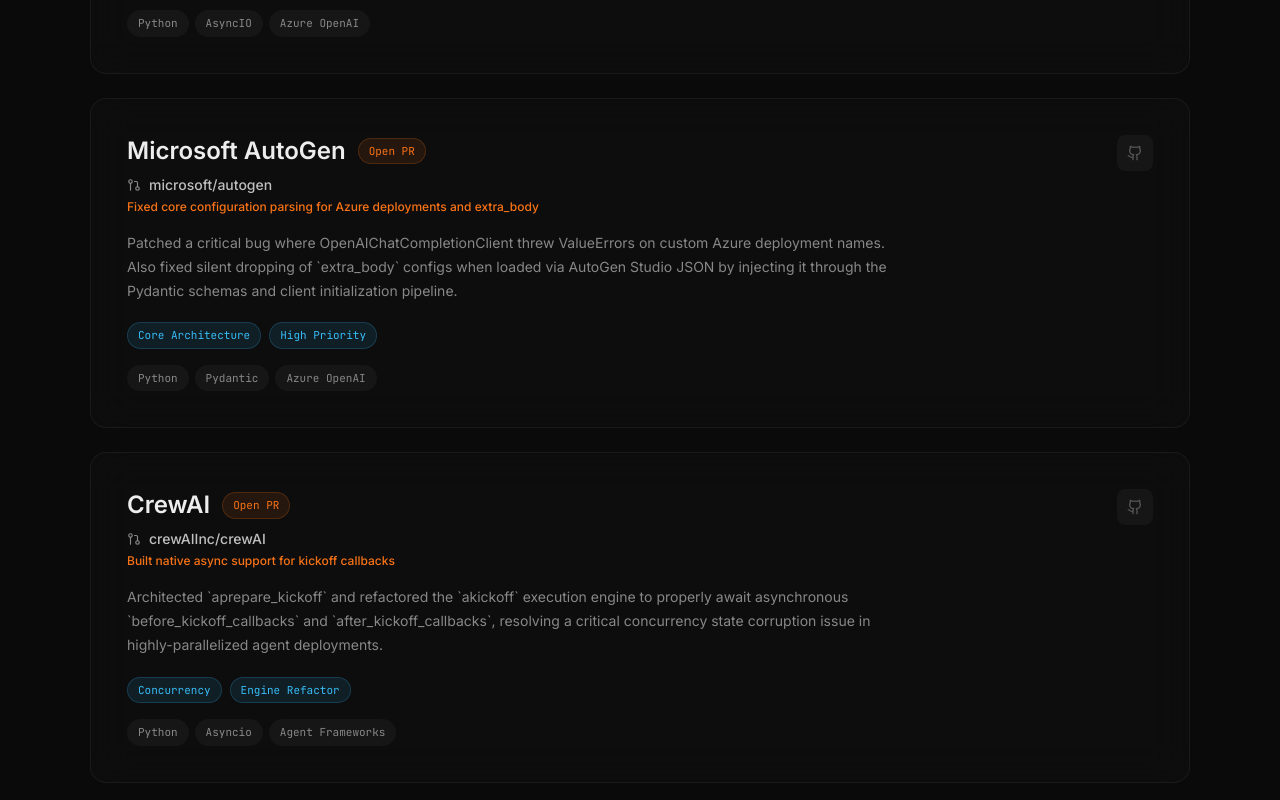
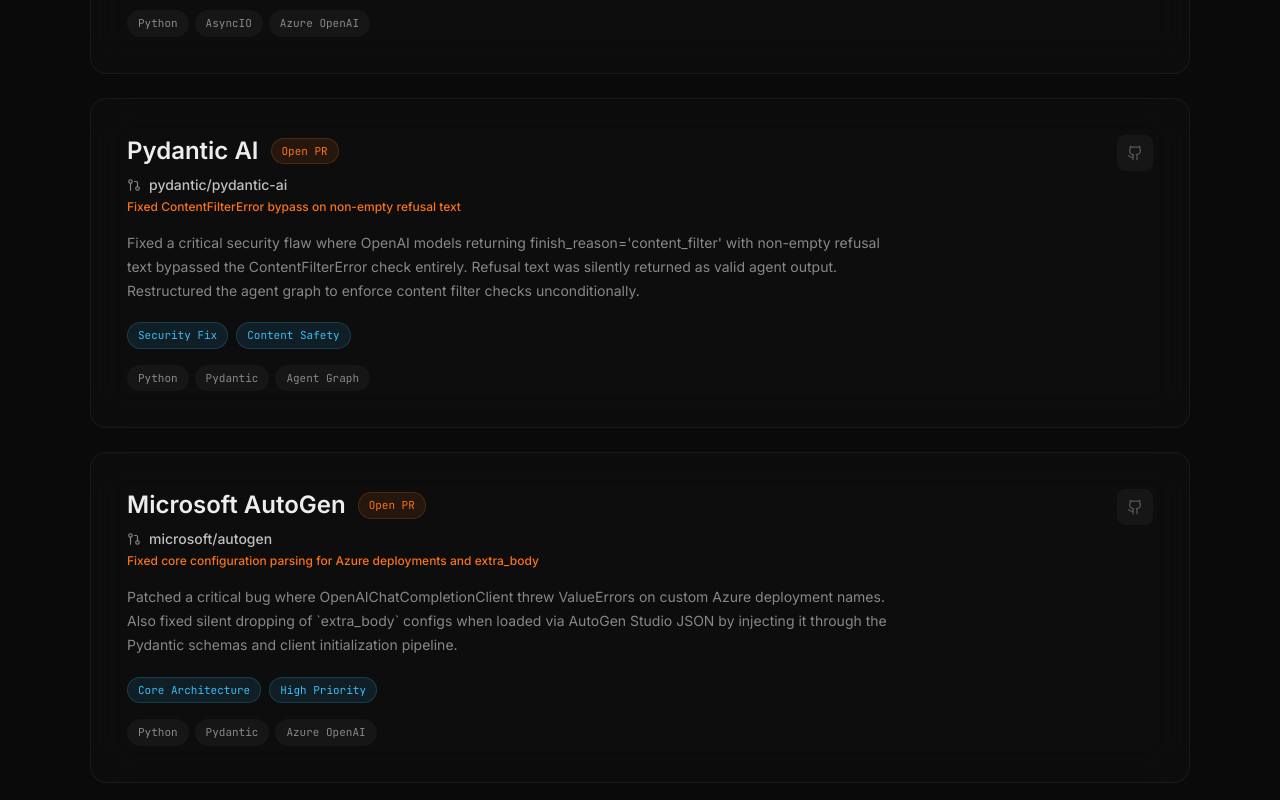
Before and after one commit to mukktinaadh/portfolio-26, a Next.js app: page / in a window 1280 px wide. Shown: the part 3540-4340 px from the top of the page. Built offline with nearby package versions, Linux system fonts and the light colour scheme.

Commit message:
feat: add Pydantic-AI PR #6520 (ContentFilterError fix)

```diff
--- a/components/OpenSource.tsx
+++ b/components/OpenSource.tsx
@@ -29,6 +29,19 @@
     tech: ["Python", "AsyncIO", "Azure OpenAI"],
     metrics: ["Performance", "Concurrency"],
     github: "https://github.com/microsoft/autogen/pull/7959",
+  },
+  {
+    id: "pydantic-ai-6520",
+    title: "Pydantic AI",
+    repo: "pydantic/pydantic-ai",
+    tagline: "Fixed ContentFilterError bypass on non-empty refusal text",
+    status: "Open PR",
+    statusColor: "chip-orange",
+    description:
+      "Fixed a critical security flaw where OpenAI models returning finish_reason='content_filter' with non-empty refusal text bypassed the ContentFilterError check entirely. Refusal text was silently returned as valid agent output. Restructured the agent graph to enforce content filter checks unconditionally.",
+    tech: ["Python", "Pydantic", "Agent Graph"],
+    metrics: ["Security Fix", "Content Safety"],
+    github: "https://github.com/pydantic/pydantic-ai/pull/6520",
   },
   {
     id: "autogen-7954",
```
